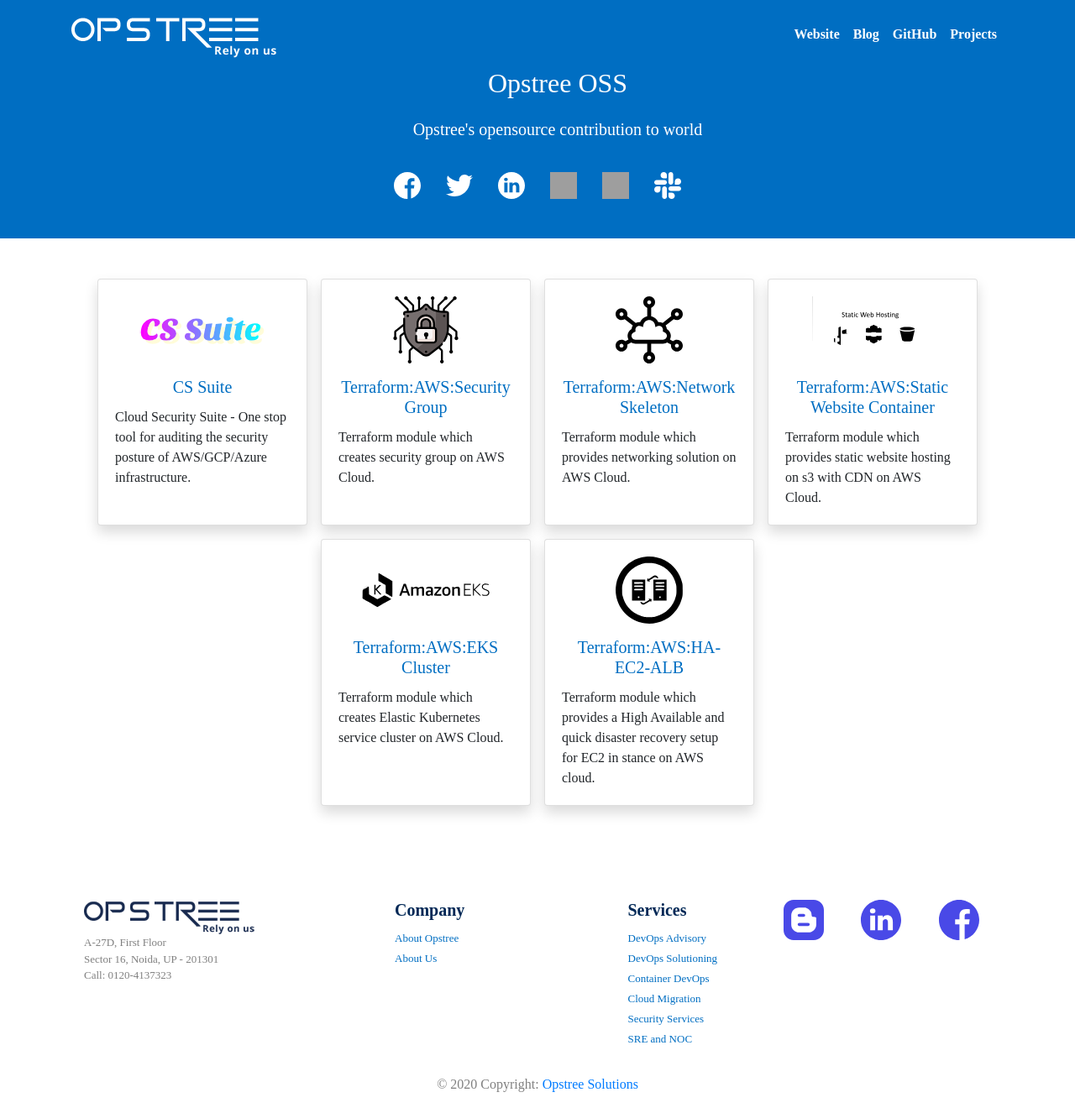
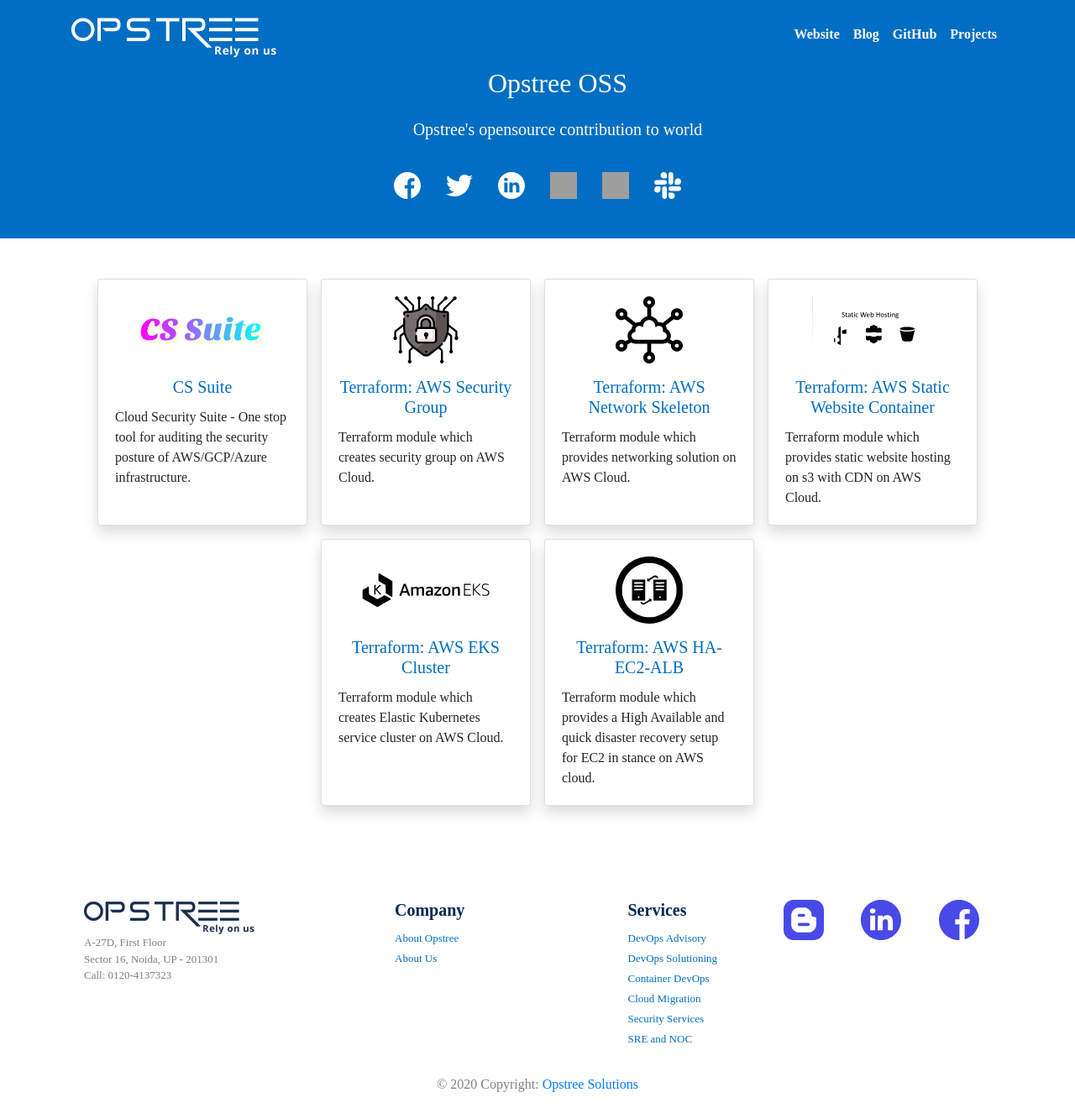
Before and after one commit to opstree/opstree.github.io, a Jekyll site: the page built from cloud/cloud.html, in a window 1280 px wide and 1320 px high. Shown: the whole window at 84% size. Built offline with Jekyll 4.4.1, drawn with Linux system fonts in a browser that asks for light colours; some web fonts are replaced; some of the changed lines change nothing that is shown; grey boxes are pictures that could not be loaded.

Commit message:
[master][fix] aesthetic changes

```diff
--- a/_config.yml
+++ b/_config.yml
@@ -204,27 +204,27 @@
     repo_link: https://github.com/opstree/cs-suite
 
   - icon_path: "static/security-group.svg"
-    name: "Terraform:AWS:Security Group"
+    name: "Terraform: AWS Security Group"
     description: Terraform module which creates security group on AWS Cloud.
     repo_link: https://registry.terraform.io/modules/OT-CLOUD-KIT/security-groups/aws
 
   - icon_path: "static/network.svg"
-    name: "Terraform:AWS:Network Skeleton"
+    name: "Terraform: AWS Network Skeleton"
     description: Terraform module which provides networking solution on AWS Cloud.
     repo_link: https://registry.terraform.io/modules/OT-CLOUD-KIT/network-skeleton/aws
 
   - icon_path: "static/static-website-container.svg"
-    name: "Terraform:AWS:Static Website Container"
+    name: "Terraform: AWS Static Website Container"
     description: Terraform module which provides static website hosting on s3 with CDN on AWS Cloud.
     repo_link: https://registry.terraform.io/modules/OT-CLOUD-KIT/static-website-container/aws
 
   - icon_path: "static/eks.svg"
-    name: "Terraform:AWS:EKS Cluster"
+    name: "Terraform: AWS EKS Cluster"
     description: Terraform module which creates Elastic Kubernetes service cluster on AWS Cloud.
     repo_link: https://registry.terraform.io/modules/OT-CLOUD-KIT/eks/aws
 
   - icon_path: "static/ha-ec2-alb.svg"
-    name: "Terraform:AWS:HA-EC2-ALB"
+    name: "Terraform: AWS HA-EC2-ALB"
     description: Terraform module which provides a High Available and quick disaster recovery setup for EC2 in stance on AWS cloud.
     repo_link: https://registry.terraform.io/modules/OT-CLOUD-KIT/ha-ec2-alb/aws
 
```
